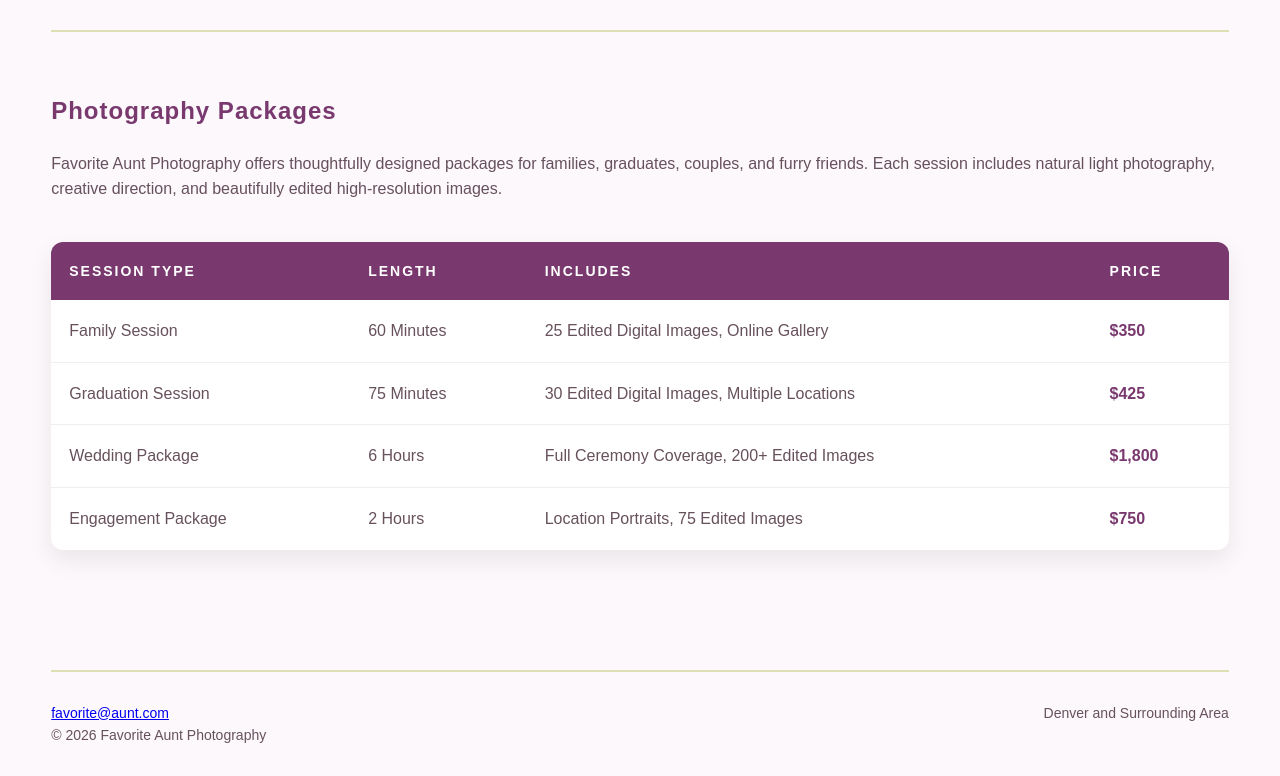
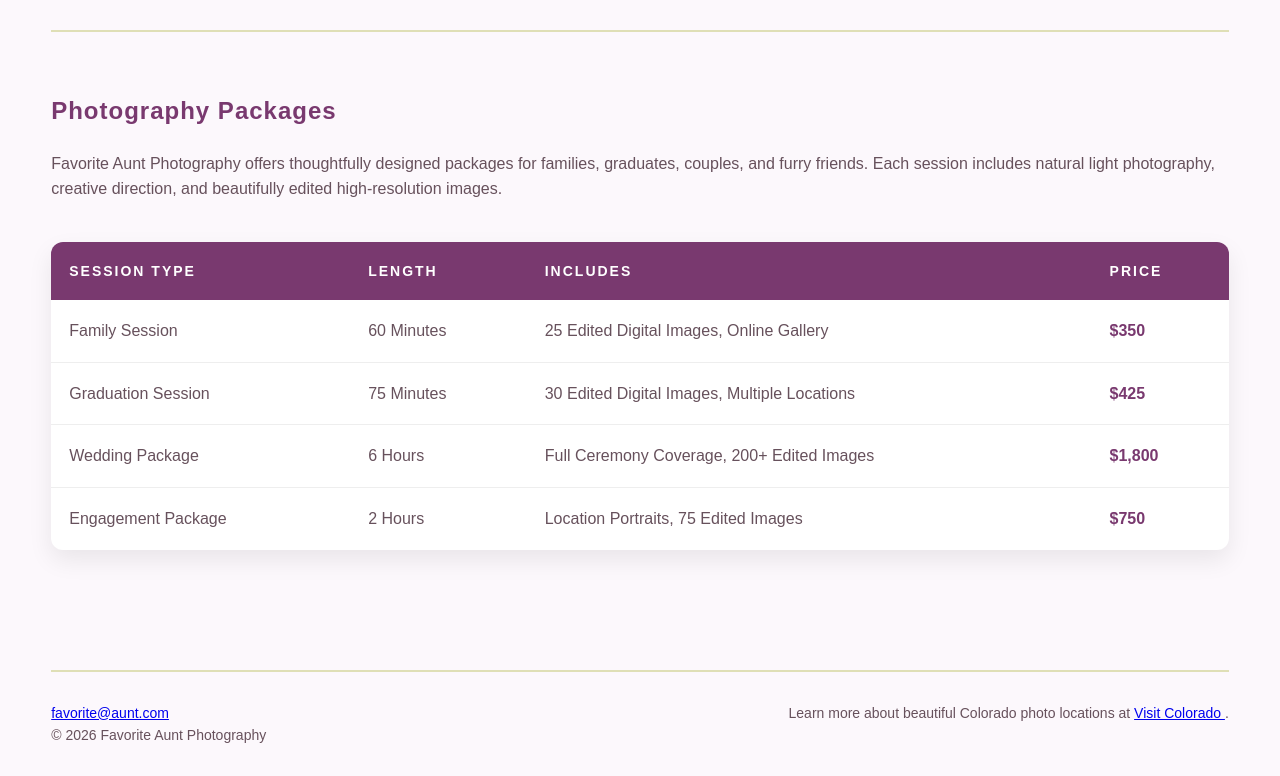
Before and after one commit to alhende6/favorite-aunt-photography, a plain HTML site: page packages.html in a window 1280 px wide. Shown: the part 254-1030 px from the top of the page. Drawn offline with Linux system fonts and the light colour scheme.

Commit message:
Update packages.html

```diff
--- a/packages.html
+++ b/packages.html
@@ -83,7 +83,12 @@ Each session includes natural light photography, creative direction, and beautif
 <p>© 2026 Favorite Aunt Photography</p>
 </div>
 <div>
-<p>Denver and Surrounding Area</p>
+<p>
+  Learn more about beautiful Colorado photo locations at
+  <a href="https://www.visitcolorado.com" target="_blank">
+    Visit Colorado
+  </a>.
+</p>
 </div>
 </footer>
 
```
